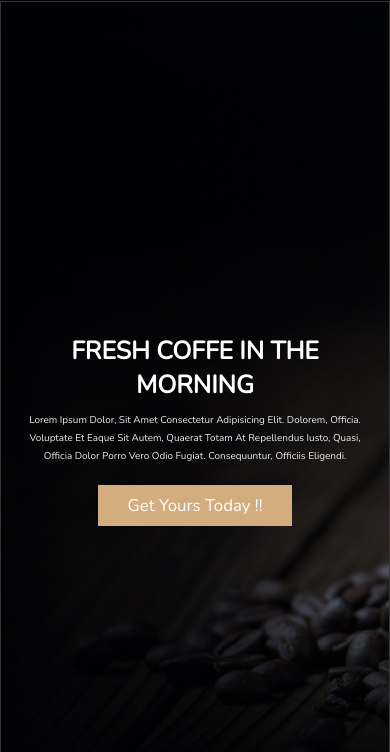
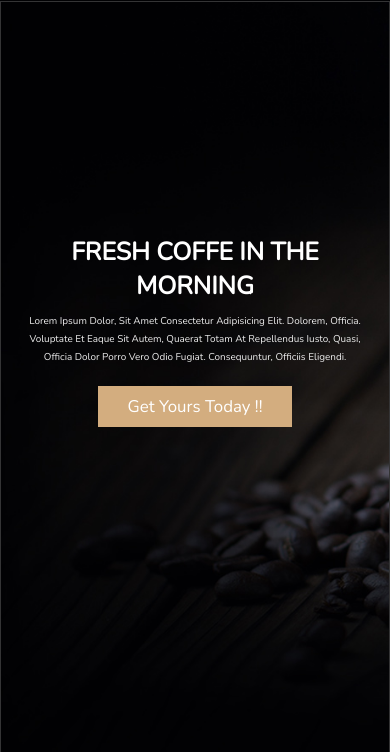
Before and after one commit to amrfateem/Coffe-Shop-Website, a plain HTML site: page index.html in a window 390 px wide. Shown: the part 92-844 px from the top of the page. Drawn offline with nearby package versions, Linux system fonts and the light colour scheme.

Commit message:
Update style.css

```diff
--- a/css/style.css
+++ b/css/style.css
@@ -662,9 +662,6 @@ section {
         width: 90%;
         right: 2rem;
     }
-    .home {
-        margin-top: 10rem;
-    }
     .home .content h3 {
         font-size: 2.5rem;
     }
@@ -704,9 +701,6 @@ section {
         width: 90%;
         right: 2rem;
     }
-    .home {
-        margin-top: 10rem;
-    }
     .home .content h3 {
         font-size: 2.5rem;
     }
```
